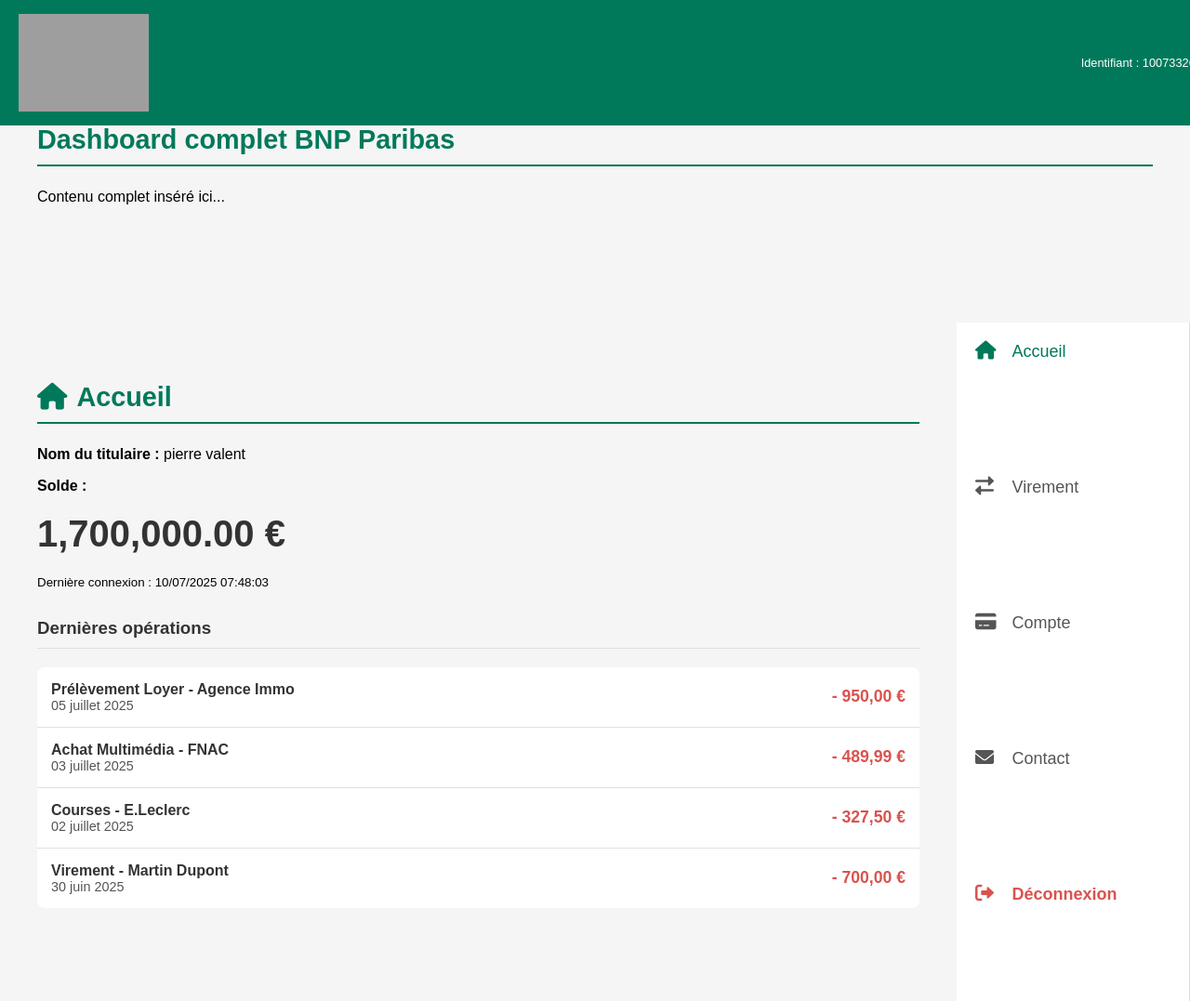
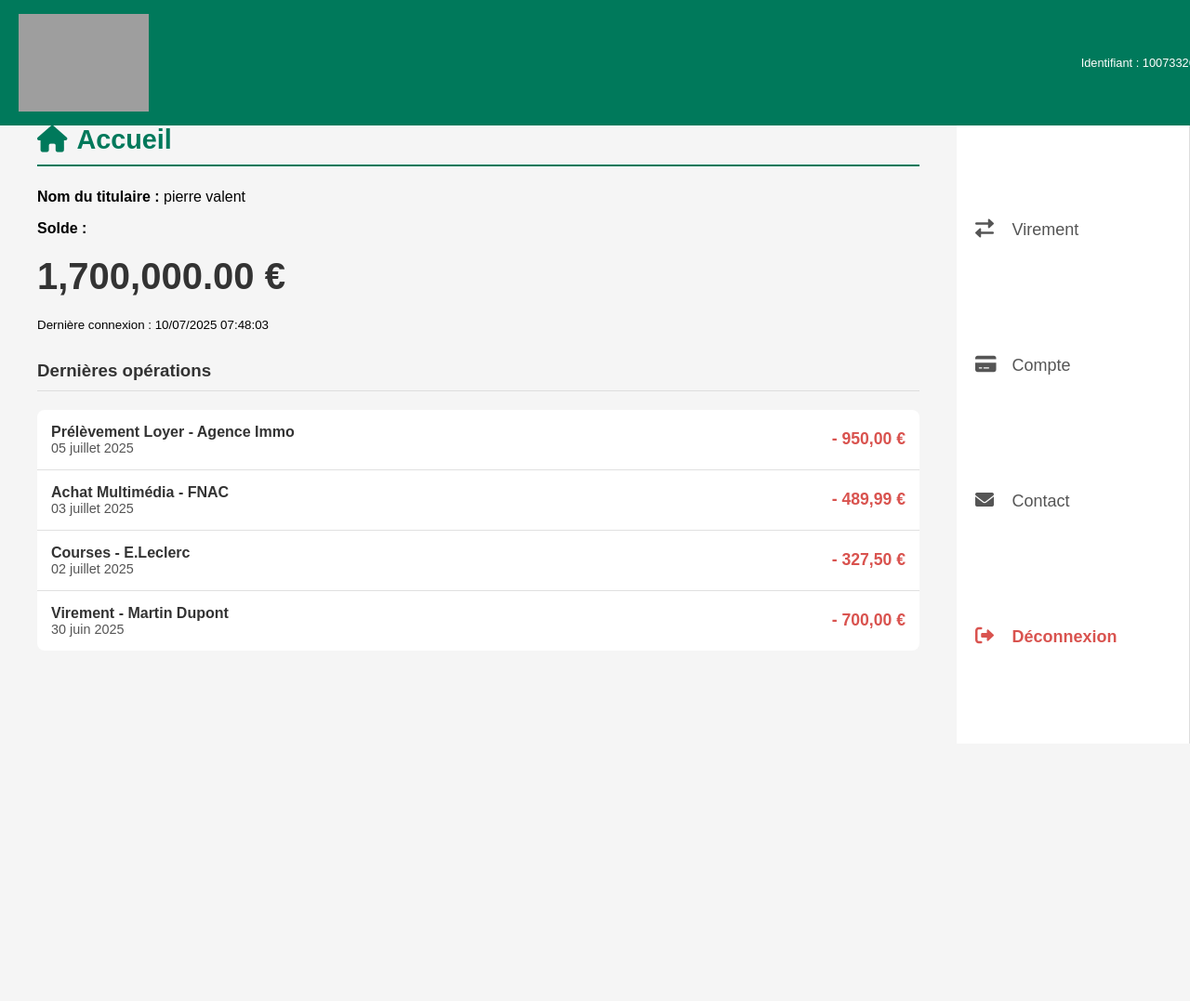
Before and after one commit to Favela100/BNPParibas-, a plain HTML site: page dashboard.html in a window 1280 px wide. Shown: the whole page at 93% size. After the commit the page ends 800 px from the top, so only its background shows below. Drawn offline with Linux system fonts and the light colour scheme; grey boxes are pictures that could not be loaded.

Commit message:
Update dashboard.html

```diff
--- a/dashboard.html
+++ b/dashboard.html
@@ -27,13 +27,6 @@
     <div class="header-info">
       <div id="date-time"></div>
       <div>Identifiant : 1007332609</div>
-    </div>
-  </div>
-  <div class="container">
-    <div class="main-content">
-      <!-- Ici tout le contenu complet avec les sections, formulaires, etc. -->
-      <h2>Dashboard complet BNP Paribas</h2>
-      <p>Contenu complet inséré ici...</p>
     </div>
   </div>
   <script>
```
